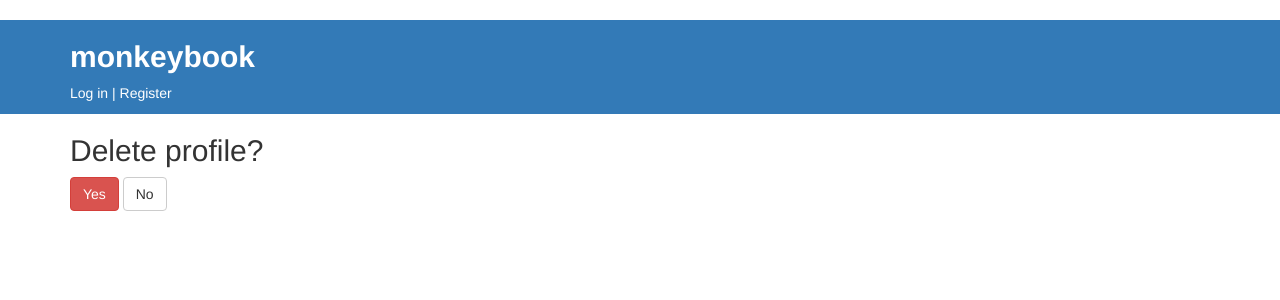
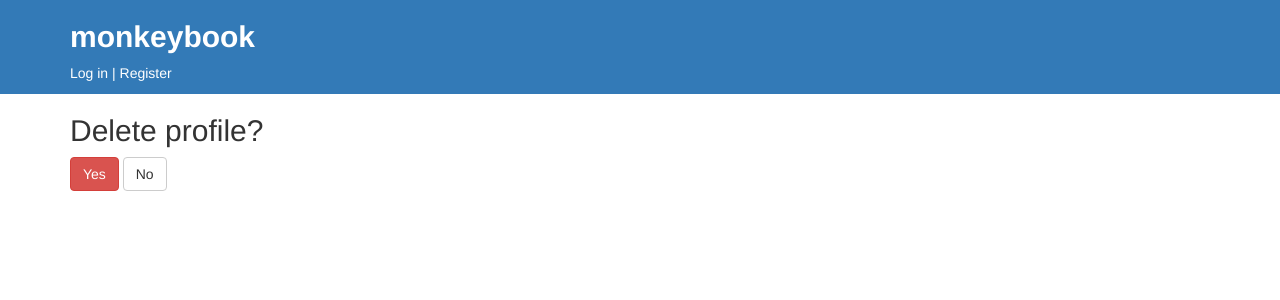
Before and after one commit to eugene-doe/MonkeyBook, a Flask app: page /delete in a window 1280 px wide. Shown: the top 300 px of the page. Run offline with Flask 2, Linux system fonts and the light colour scheme; the visitor is signed in with stand-in values (Sample User, id 1); data that the repository does not hold is empty; some libraries are stand-ins or nearby versions.

Commit message:
Byte order marks removed

```diff
--- a/MonkeyBook/templates/layout.html
+++ b/MonkeyBook/templates/layout.html
@@ -11,7 +11,7 @@
 {%- block styles %}
     {{ super() }}
     <link href="{{ url_for('static', filename='css/site.css') }}" rel="stylesheet" media="screen">
-    <link rel="shortcut icon" href="../static/img/favicon.ico">
+    <link rel="shortcut icon" href="{{ url_for('static', filename='img/favicon.ico') }}">
 {%- endblock styles %}
 
 {% block navbar %}
```
Also changed, not shown: MonkeyBook/templates/delete.html (line endings or trailing spaces), MonkeyBook/templates/edit.html (line endings or trailing spaces), MonkeyBook/templates/index.html (line endings or trailing spaces), MonkeyBook/templates/list.html (line endings or trailing spaces), MonkeyBook/templates/login.html (line endings or trailing spaces), MonkeyBook/templates/macros.html (line endings or trailing spaces), MonkeyBook/templates/profile.html (line endings or trailing spaces).
